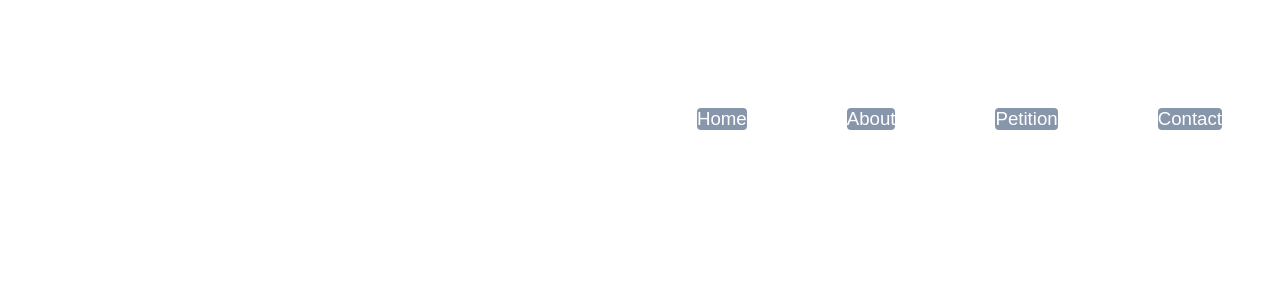
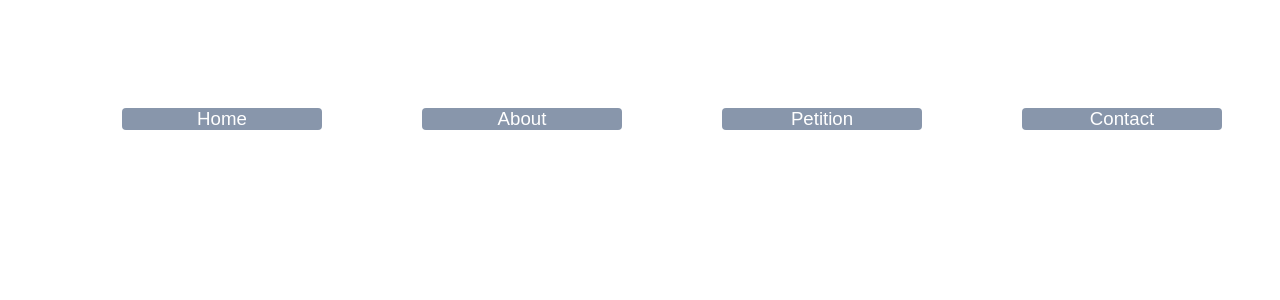
Before and after one commit to mkaye3/SDEV-153-Project, a PHP site: page / in a window 1280 px wide. Shown: the top 300 px of the page. Run offline with PHP 8.4, Linux system fonts and the light colour scheme.

Commit message:
Update style.css

```diff
--- a/style.css
+++ b/style.css
@@ -12,7 +12,8 @@ header {
   font-size: 14pt;
   cursor: pointer;
   margin: 100px 50px;
-  text-decoration: none
+  text-decoration: none;
+  width: 200px
 }
 
 .header-right {
```
